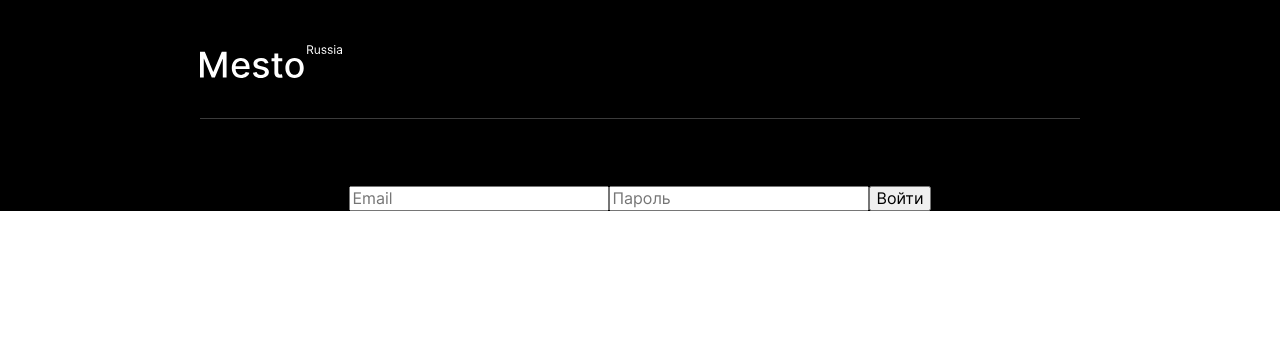
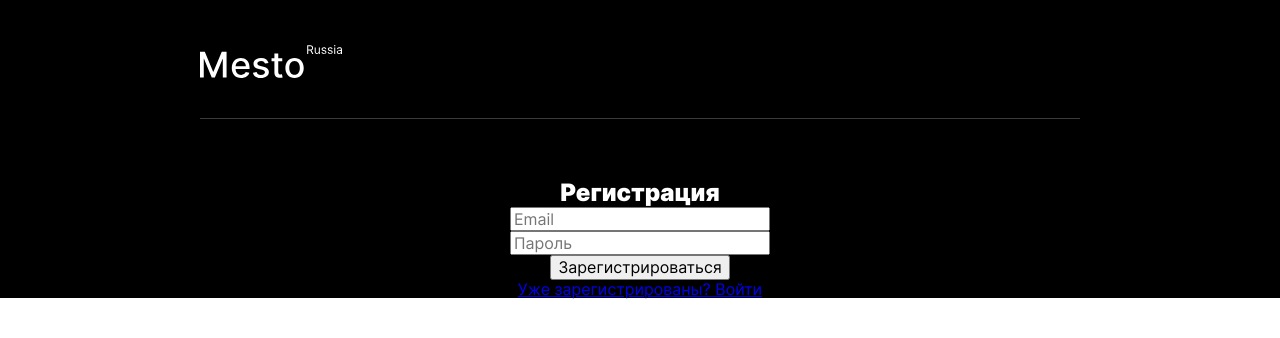
Before and after one commit to GrigoryGriko/react-mesto-auth, a React (Create React App) app: page /sign-up in a window 1280 px wide. Shown: the top 338 px of the page. Built offline with nearby package versions, Linux system fonts and the light colour scheme; no server answers.

Commit message:
feat: настройка роутов 2

```diff
--- a/src/components/App.js
+++ b/src/components/App.js
@@ -135,10 +135,10 @@ function App() {
                 <ImagePopup card={selectedCard} onClose={closeAllPopups} />
               </ProtectedRoute>
               <Route path='/sign-up'>
-                <Login />
+                <Register />
               </Route>
               <Route path='/sign-in'>
-                <Register />
+                <Login />
               </Route>
 
               <Route>
--- a/src/components/Register.js
+++ b/src/components/Register.js
@@ -3,29 +3,29 @@ import React from 'react';
 
 function Register() {
   return (
-    <div>
-      <form>
-        <div>
-          <h2>Регистрация</h2>
+    <main className="sign-form">
+      <form className="sign-form__form">
+        <h2 className="sign-form__header">Регистрация</h2>
 
         <input
+          className="sign-form__input"
           placeholder="Email"
         >
 
         </input>
 
         <input
+          className="sign-form__input"
           placeholder="Пароль"
         >
 
         </input>
 
-          <button>Зарегистрироваться</button>
+        <button className="sign-form__button-submit">Зарегистрироваться</button>
 
-          <a href="/sign-in">Уже зарегистрированы? Войти</a>
-        </div>
+        <a href="/sign-in" className="sign-form__link">Уже зарегистрированы? Войти</a>
       </form>
-    </div>
+    </main>
   )
 }
 
--- a/src/index.css
+++ b/src/index.css
@@ -64,3 +64,39 @@
 @import url(./blocks/popup/__error/_visible/popup__error_visible.css);
 @import url(./blocks/form/__input/_type/form__input_type_error.css);
 @import url(./blocks/popup/__input-error/_extender/popup__input-error_extender_form.css);
+
+
+.sign-form {
+    display: flex;
+    flex-direction: column;
+    align-items: center;
+
+    margin-top: 60px;
+}
+.sign-form__form {
+    display: flex;
+    flex-direction: column;
+    align-items: center;
+
+    min-width: 358px;
+}
+
+.sign-form__header {
+    margin: 0;
+
+    text-align: center;
+    width: 100%;
+    font-family: 'Inter';
+    font-weight: 900;
+    font-size: 24px;
+    color: #fff;
+}
+.sign-form__input {
+
+}
+.sign-form__button-submit {
+
+}
+.sign-form__link {
+
+}
```
Lines whose indentation alone changed are shown as unchanged.
